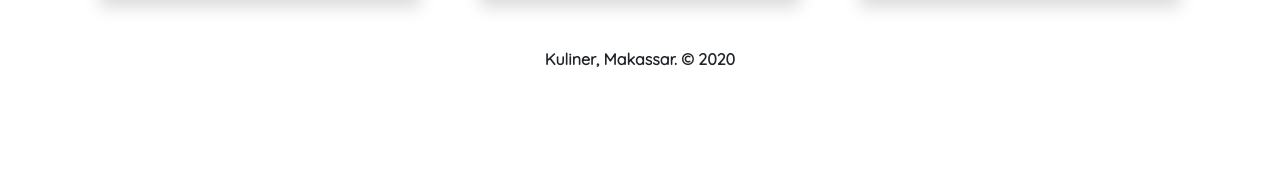
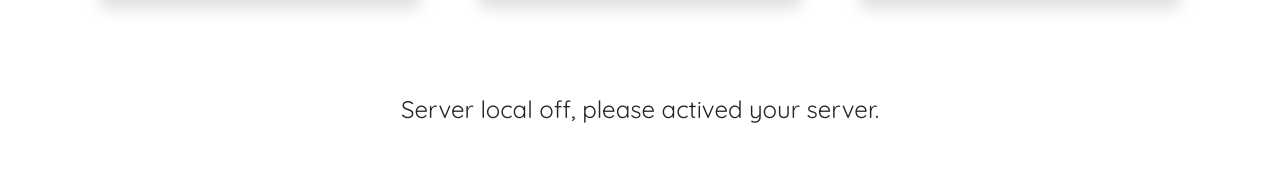
Before and after one commit to zulkiflijufri/vue-masakin, a Vue app: page / in a window 1280 px wide. Shown: the part 976-1157 px from the top of the page. Before the commit the page ends 1095 px from the top, so only its background shows below. Built offline with nearby package versions, Linux system fonts and the light colour scheme; data requests are answered from the project's data file.

Commit message:
Add message if server local off

```diff
--- a/src/views/Home.vue
+++ b/src/views/Home.vue
@@ -1,6 +1,6 @@
 <template>
   <div class="home">
-    <div class="container">
+    <div v-if="products.length > 0" class="container">
       <Hero />
       <div class="row ml-1">
         <div class="col">
@@ -13,6 +13,13 @@
       <div class="row mt-1 mb-5">
         <div class="col-md-4 mt-4" v-for="product in products" :key="product.id">
           <CardProduct :product="product" />
+        </div>
+      </div>
+    </div>
+    <div class="container">
+      <div class="row">
+        <div class="col">
+          <h4 class="text-center mt-5">Server local off, please actived your server.</h4>
         </div>
       </div>
     </div>
```
